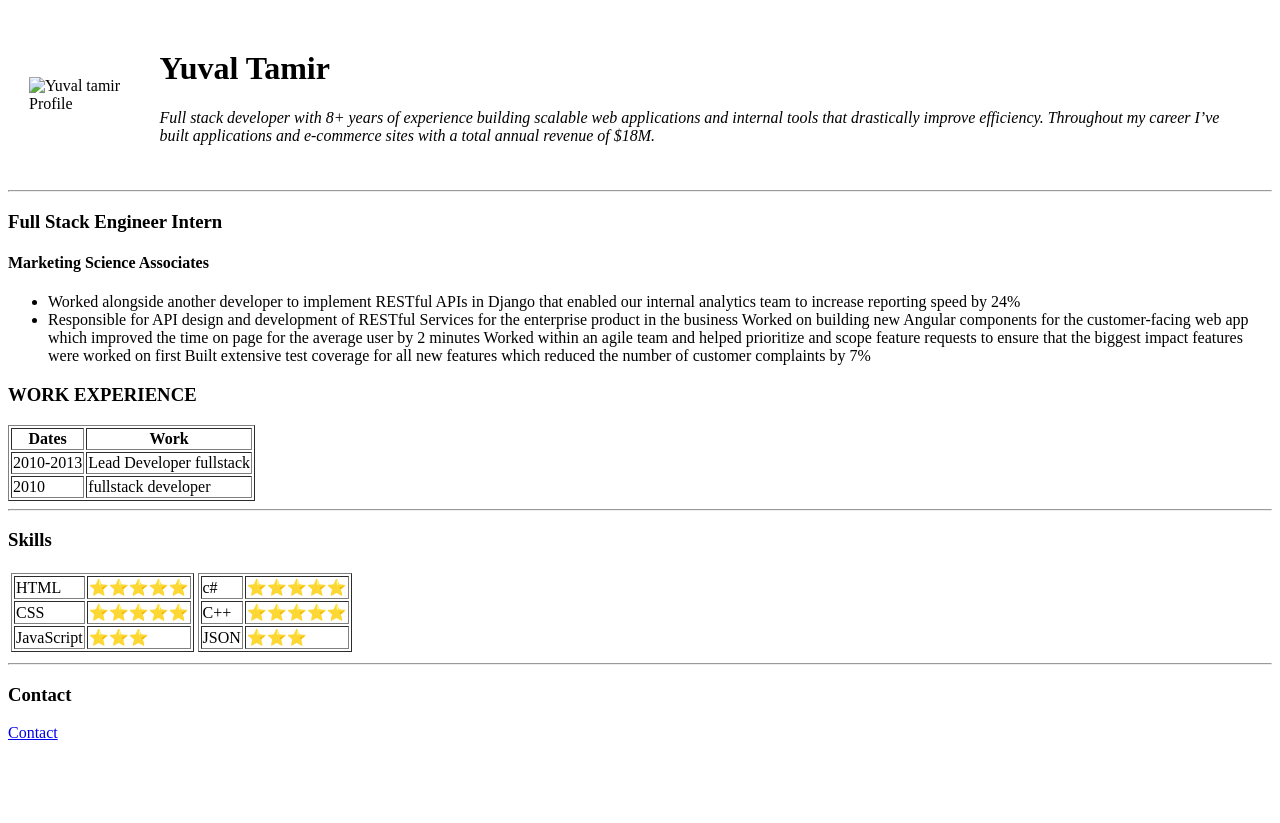
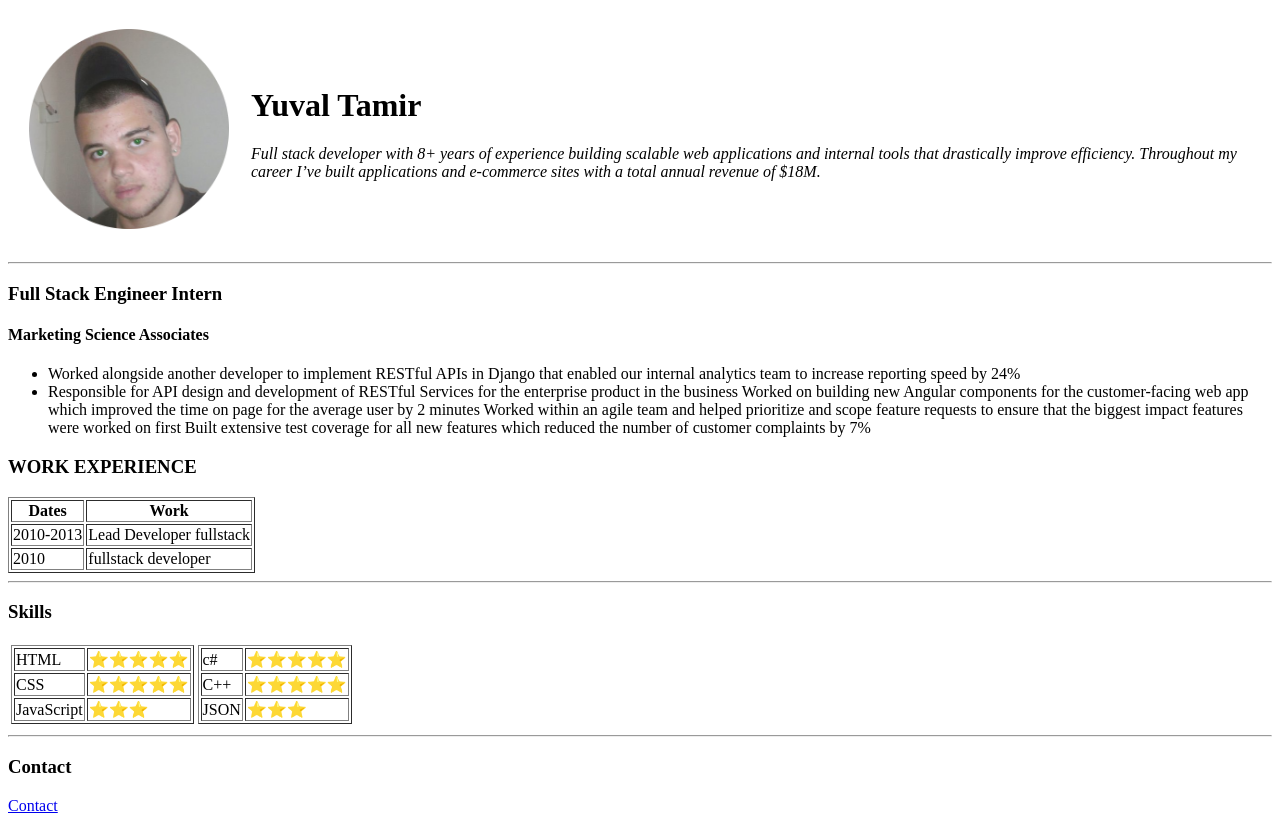
Before and after one commit to Yuval66068/CV, a plain HTML site: page index.html in a window 1280 px wide. Before the commit the page ends 800 px from the top, so only its background shows below. Drawn offline with Linux system fonts and the light colour scheme.

Commit message:
Update index.html

```diff
--- a/index.html
+++ b/index.html
@@ -7,7 +7,7 @@
     <body>
       <table cellspacing="20">
         <tr>
-          <td><img src="main/img/me.png" alt="Yuval tamir Profile" width="200" height="200"></td>
+          <td><img src="https://github.com/Yuval66068/CV/blob/main/img/me.png" alt="Yuval tamir Profile" width="200" height="200"></td>
           <td> <h1>Yuval Tamir</h1>
           <p><em>Full stack developer with 8+ years of experience building scalable web applications and internal tools that drastically improve efficiency. Throughout my career I’ve built applications and e-commerce sites with a total annual revenue of $18M.</p></td>
         </tr>
```
